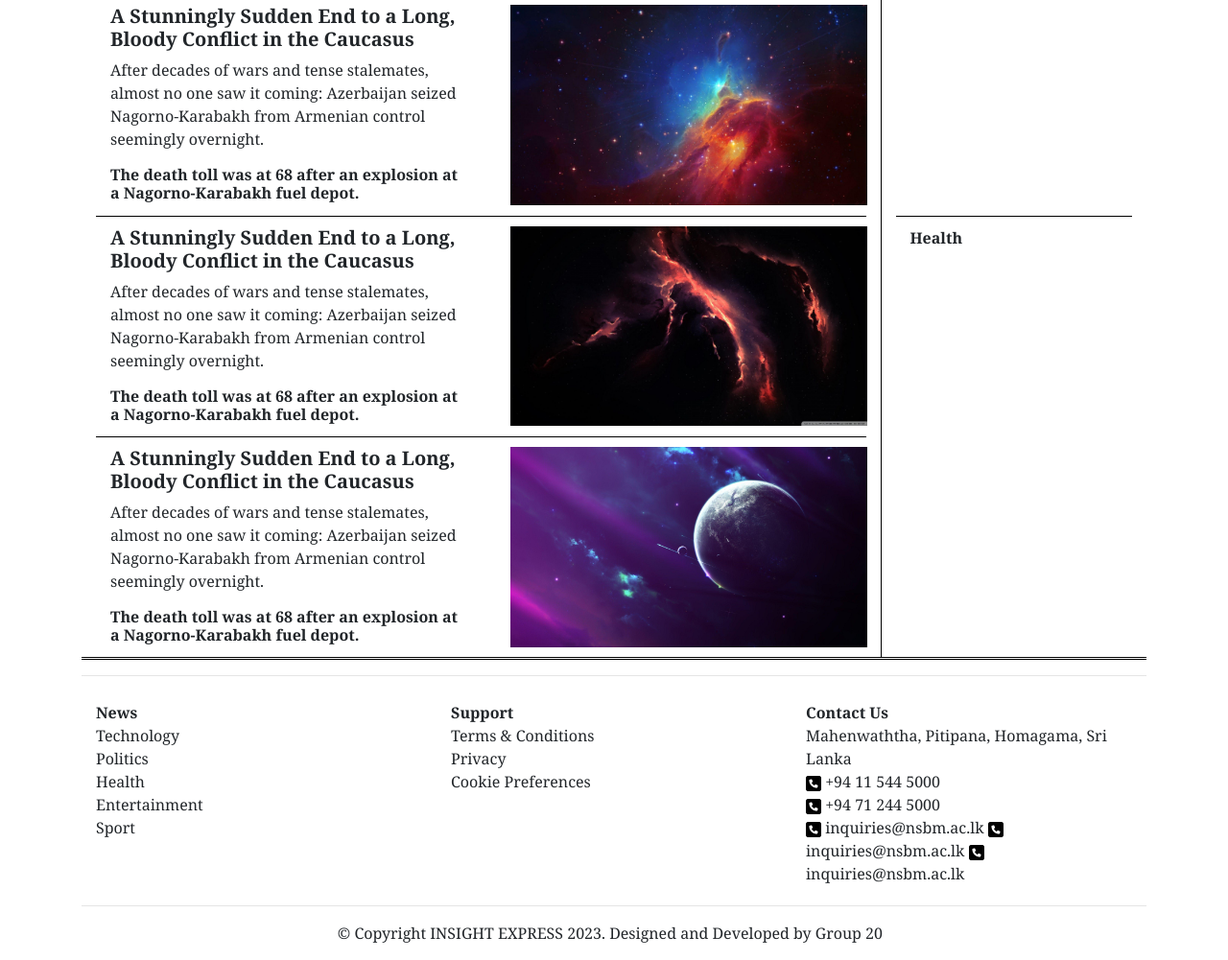
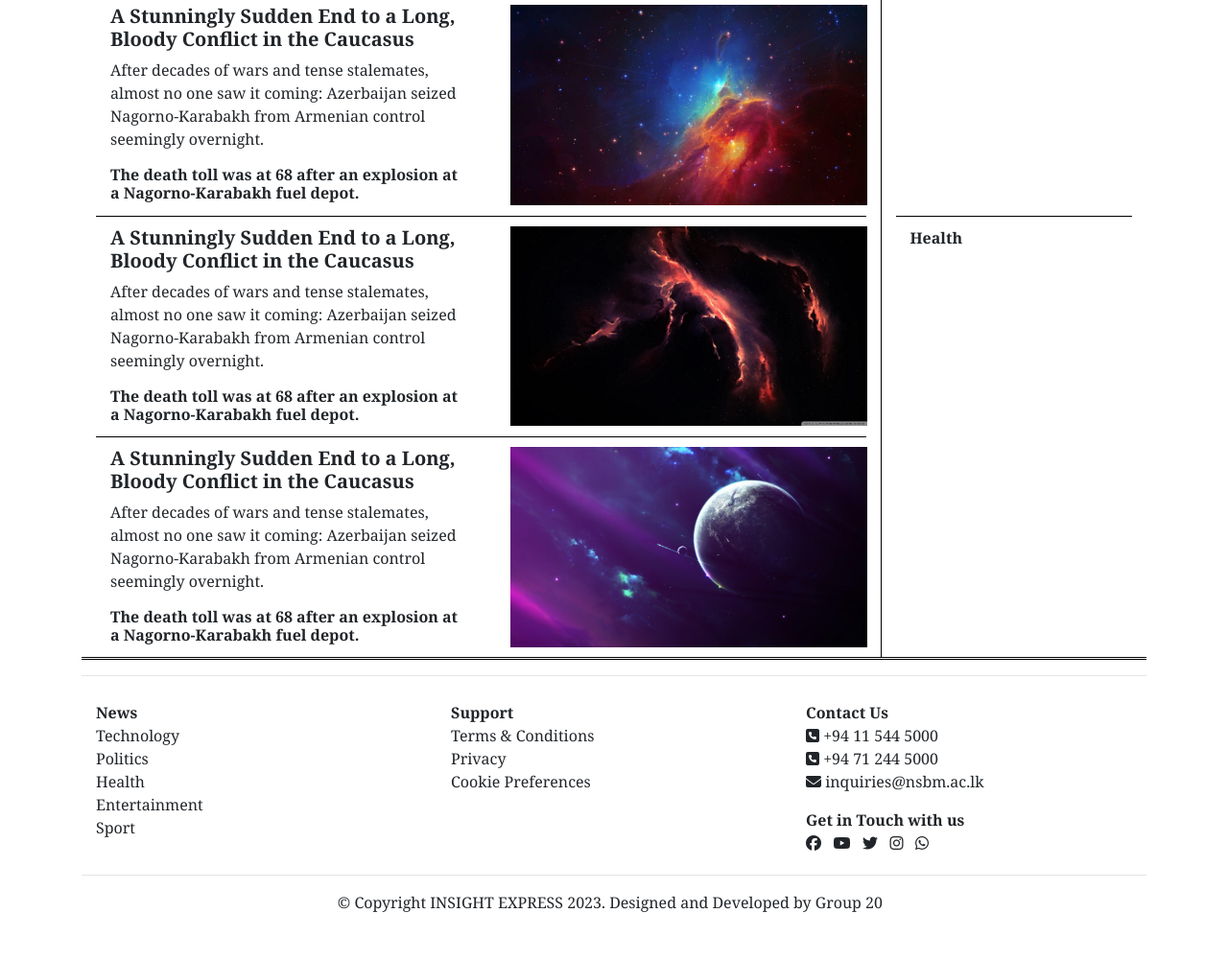
Before and after one commit to jaithsandiv/Group-20-Project, a plain HTML site: page index.html in a window 1280 px wide. Shown: the part 843-1844 px from the top of the page at 96% size. After the commit the page ends 1812 px from the top, so only its background shows below. Drawn offline with Linux system fonts and the light colour scheme.

Commit message:
Update Footer
2023.10.07

```diff
--- a/index.html
+++ b/index.html
@@ -6,9 +6,13 @@
     <meta name="viewport" content="width=device-width, initial-scale=1.0">
     <title>INSIGHT EXPRESS</title>
 
-    <!-- Bootstrap -->
+    <!------------ Bootstrap ------------>
     <link href="css/bootstrap-4.4.1.css" rel="stylesheet">
     <link href="style.css" rel="stylesheet" type="text/css">
+
+    <!----------------------------------->
+	<script src="https://kit.fontawesome.com/eb1fcbc67d.js" crossorigin="anonymous"></script>
+
   </head>
 <body>
 	<div class="container-fluid">
@@ -52,6 +56,21 @@
 			    <div class="row">
 			      <div class="col-xl-12"><b>Technology</b></div>
 		        </div>
+<<<<<<< Updated upstream
+=======
+			    <div class="row">
+			      <div class="col-xl-12"><b>Politics</b></div>
+		        </div>
+			    <div class="row">
+			      <div class="col-xl-12"><b>Health</b></div>
+		        </div>
+			    <div class="row">
+			      <div class="col-xl-12"><b>Entertainment</b></div>
+		        </div>
+			    <div class="row">
+			      <div class="col-xl-12"><b>Sport</b></div>
+		        </div>
+>>>>>>> Stashed changes
 			  </div>
     		</div>
    		<div class="row mainrow" >
@@ -127,13 +146,21 @@
 				  </p>
                 </div>
 			    <div class="col-lg-4">
-					<b>Contact Us </b><br>
-					Mahenwaththa, Pitipana, Homagama, Sri Lanka <br>
-					<img src="icons/square-phone.png" width="16" height="16" alt=""/> +94 11 544 5000 <br>
-					<img src="icons/square-phone.png" width="16" height="16" alt=""/> +94 71 244 5000 <br>
-					<img src="icons/square-phone.png" width="16" height="16" alt=""/>     inquiries@nsbm.ac.lk
-					<img src="icons/square-phone.png" width="16" height="16" alt=""/>     inquiries@nsbm.ac.lk
-					<img src="icons/square-phone.png" width="16" height="16" alt=""/>     inquiries@nsbm.ac.lk
+					<p> <b>Contact Us </b><br>
+					  <i class="fa-solid fa-square-phone"></i> +94 11 544 5000 <br>
+					  <i class="fa-solid fa-square-phone"></i> +94 71 244 5000 <br>
+					  <i class="fa-solid fa-envelope"></i> inquiries@nsbm.ac.lk <br>
+				  </p>
+
+                    <div><b>Get in Touch with us</b><br>
+					<i class="fa-brands fa-facebook"></i>&nbsp;&nbsp;
+					<i class="fa-brands fa-youtube"></i>&nbsp;&nbsp;
+			        <i class="fa-brands fa-twitter"></i>&nbsp;&nbsp;
+				    <i class="fa-brands fa-instagram"></i>&nbsp;&nbsp;
+					<i class="fa-brands fa-whatsapp"></i>&nbsp;&nbsp;
+
+					</div>
+
 				</div>
 		    </div>
 			</div>
```
